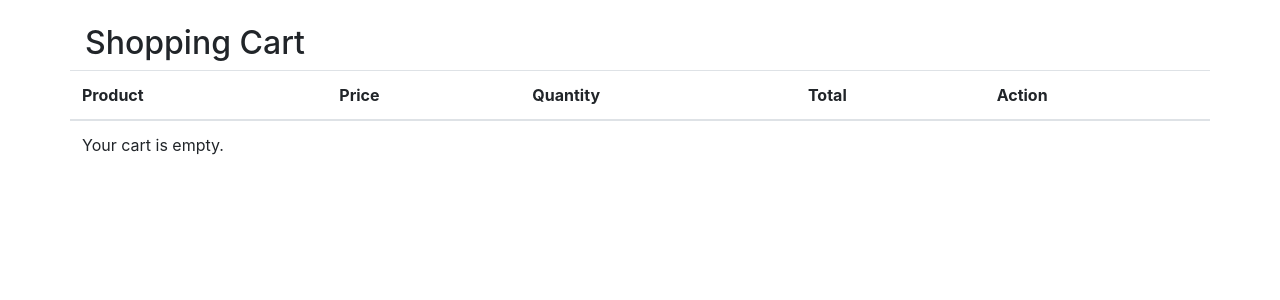
After one commit to mellesia/shoe-website, a PHP site: page /cart.php in a window 1280 px wide. The commit adds this page. Shown: the top 300 px of the page. Run offline with PHP 8.4, Linux system fonts and the light colour scheme.

Commit message:
ya5taaaaaaaaaaaay

```diff
--- /dev/null
+++ b/cart.php
@@ -0,0 +1,59 @@
+<!DOCTYPE html>
+<html>
+<head>
+    <title>Shopping Cart</title>
+    <link rel="stylesheet" href="https://stackpath.bootstrapcdn.com/bootstrap/4.5.2/css/bootstrap.min.css">
+</head>
+<body>
+    <div class="container py-4">
+        <h2>Shopping Cart</h2>
+        <div class="row">
+            <table class="table">
+                <thead>
+                    <tr>
+                        <th>Product</th>
+                        <th>Price</th>
+                        <th>Quantity</th>
+                        <th>Total</th>
+                        <th>Action</th>
+                    </tr>
+                </thead>
+                <tbody>
+                    <?php
+                    // Check if the cart is set
+                    if (isset($_SESSION['cart'])) {
+                        $total = 0;
+
+                        foreach ($_SESSION['cart'] as $product_id => $product) {
+                            echo '<tr>';
+                            echo '<td>' . $product['shoe_name'] . '</td>';
+                            echo '<td>$' . $product['price'] . '</td>';
+                            echo '<td>';
+                            echo '<input type="number" class="form-control" name="quantity" value="' . $product['order_amount'] . '">';
+                            echo '</td>';
+                            echo '<td>$' . ($product['price'] * $product['quantity']) . '</td>';
+                            echo '<td><a href="remove.php?product_id=' . $product_id . '" class="btn btn-danger btn-sm">Remove</a></td>';
+                            echo '</tr>';
+
+                            $total += $product['price'] * $product['order_amount'];
+                        }
+
+                        // Display total
+                        echo '<tr>';
+                        echo '<td colspan="3" class="text-right"><strong>Total:</strong></td>';
+                        echo '<td colspan="2">$' . $total . '</td>';
+                        echo '</tr>';
+                    } else {
+                        echo '<tr>';
+                        echo '<td colspan="5">Your cart is empty.</td>';
+                        echo '</tr>';
+                    }
+                    ?>
+                </tbody>
+            </table>
+        </div>
+    </div>
+
+    <script src="https://stackpath.bootstrapcdn.com/bootstrap/4.5.2/js/bootstrap.min.js"></script>
+</body>
+</html>
--- a/index.php
+++ b/index.php
@@ -65,7 +65,7 @@
                         <a class="nav-link" href="category.php">category</a>
                      </li>
                      <li class="nav-item">
-                        <a class="nav-link" href="#">
+                        <a class="nav-link" href="cart.php">
                            <svg version="1.1" id="Capa_1" xmlns="http://www.w3.org/2000/svg"
                               xmlns:xlink="http://www.w3.org/1999/xlink" x="0px" y="0px" viewBox="0 0 456.029 456.029"
                               style="enable-background:new 0 0 456.029 456.029;" xml:space="preserve">
```
Also changed, not shown: heels.php (+124 -2 lines), boot.php (line endings or trailing spaces), sandal.php (line endings or trailing spaces).
